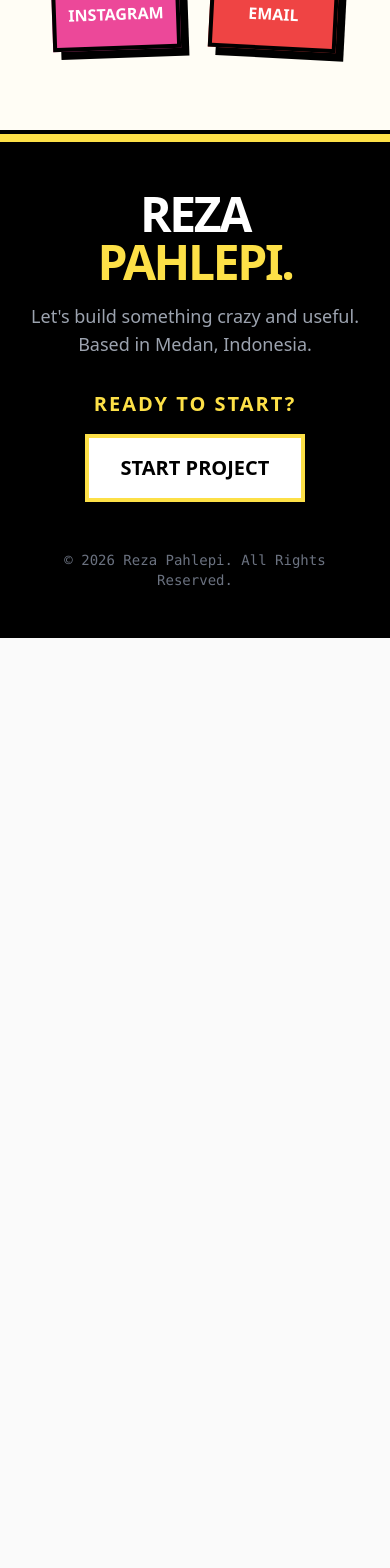
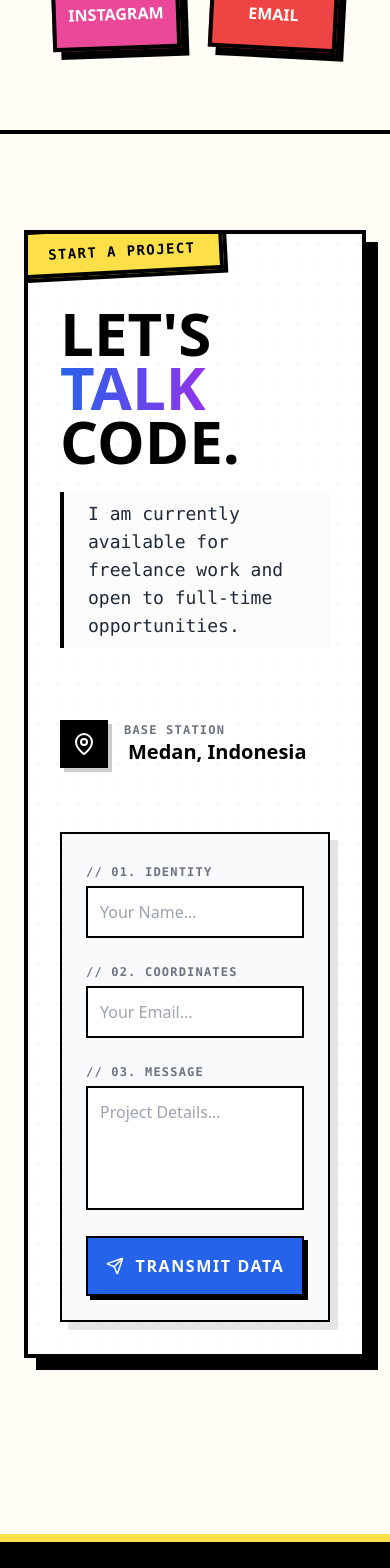
Before and after one commit to rezaaplvv/My-Web-Portofolio, a Next.js app: page / in a window 390 px wide. Shown: the part 7480-9048 px from the top of the page. Before the commit the page ends 8118 px from the top, so only its background shows below. Built offline with nearby package versions, Linux system fonts and the light colour scheme; no server answers.

Commit message:
Add New Section

```diff
--- a/app/page.tsx
+++ b/app/page.tsx
@@ -1,6 +1,7 @@
 "use client";
 
-import React, { useRef, useState, useEffect } from "react";
+import React, { useRef, useEffect } from "react";
+import { useState } from "react";
 import { motion, animate, AnimatePresence, useSpring, useMotionValue, useTransform } from "framer-motion";
 import Image from "next/image";
 import {
@@ -34,7 +35,9 @@ import {
   Mail,
   Instagram,
   Lightbulb,
-  Moon
+  Moon,
+  MapPin,
+  Send,
 } from "lucide-react";
 import Link from "next/link";
 
@@ -473,6 +476,24 @@ export default function Home() {
     }
   };
 
+  const [formData, setFormData] = useState({
+    identity: "",
+    coordinates: "",
+    transmission: ""
+  });
+
+  const handleTransmit = () => {
+    const phoneNumber = "6283133387676"; // Ganti dengan nomor WA asli
+    const message = `*NEW PROJECT TRANSMISSION*%0A` +
+                    `---------------------------------%0A` +
+                    `*// IDENTITY:* ${formData.identity || 'Unknown'}%0A` +
+                    `*// COORDINATES:* ${formData.coordinates || 'No Email'}%0A` +
+                    `*// TRANSMISSION:*%0A${formData.transmission || 'No Details'}%0A` +
+                    `---------------------------------`;
+
+    window.open(`https://wa.me/${phoneNumber}?text=${message}`, "_blank");
+  };
+
   return (
     <div ref={containerRef} className={`min-h-screen ${isDarkMode ? 'bg-[#0a0a0a] text-white selection:bg-white selection:text-black' : 'bg-[#FFFDF5] text-black selection:bg-black selection:text-white'} font-sans relative overflow-x-hidden transition-colors duration-500 pt-20`}>
 
@@ -499,7 +520,7 @@ export default function Home() {
         </div>
         <div className="hidden md:block">
             <Link
-                href="https://wa.me/6283133387676"
+                href="#contact"
                 className={`bg-[#34D399] border-2 ${isDarkMode ? 'border-white text-black shadow-[4px_4px_0px_0px_rgba(255,255,255,1)] hover:shadow-[2px_2px_0px_0px_rgba(255,255,255,1)]' : 'border-black text-black shadow-[4px_4px_0px_0px_rgba(0,0,0,1)] hover:shadow-[2px_2px_0px_0px_rgba(0,0,0,1)]'} px-4 py-2 font-bold text-sm hover:translate-x-[2px] hover:translate-y-[2px] transition-all flex items-center gap-2`}
             >
                 <MessageCircle size={16} />
@@ -861,6 +882,108 @@ export default function Home() {
            </div>
         </section>
 
+        {/* --- CONTACT SECTION (White Paper Style with Adaptive Shadow) --- */}
+        <section id="contact" className="relative py-24 px-6 md:px-12 max-w-7xl mx-auto mb-20">
+          <motion.div
+            initial={{ opacity: 0, y: 50 }}
+            whileInView={{ opacity: 1, y: 0 }}
+            viewport={{ once: true }}
+            transition={{ duration: 0.5 }}
+            className="relative bg-white text-black border-4 border-black shadow-[12px_12px_0px_0px_rgba(0,0,0,1)] dark:shadow-[12px_12px_0px_0px_rgba(255,255,255,1)] p-8 md:p-12 overflow-hidden transition-shadow duration-300"
+          >
+            {/* BADGE: START A PROJECT */}
+            <div className="absolute -top-2 -left-2 md:top-0 md:left-8 bg-[#FDE047] border-4 border-black px-6 py-2 rotate-[-3deg] z-10 shadow-[4px_4px_0px_0px_rgba(0,0,0,1)]">
+              <span className="font-black text-black font-mono tracking-widest text-sm md:text-base uppercase">
+                Start A Project
+              </span>
+            </div>
+
+            {/* DEKORASI GRID */}
+            <div className="absolute inset-0 opacity-5 pointer-events-none"
+                 style={{ backgroundImage: 'radial-gradient(#000 1px, transparent 1px)', backgroundSize: '20px 20px' }}>
+            </div>
+
+            <div className="flex flex-col md:flex-row gap-12 md:gap-20 mt-10 md:mt-8 relative z-0">
+
+              {/* KIRI: INFORMASI */}
+              <div className="flex-1 space-y-8">
+                <div>
+                  <h2 className="text-6xl md:text-8xl font-black uppercase leading-[0.9] text-black mb-6">
+                    LET'S <br/>
+                    <span className="text-transparent bg-clip-text bg-gradient-to-r from-blue-600 to-purple-600">TALK</span> <br/>
+                    CODE.
+                  </h2>
+                  <div className="text-lg font-medium font-mono text-gray-800 border-l-4 border-black pl-6 py-2 bg-gray-50/50">
+                    <p>I am currently available for freelance work and open to full-time opportunities.</p>
+                  </div>
+                </div>
+
+                <div className="space-y-6 pt-4">
+                  <div className="flex items-center gap-4 group">
+                  </div>
+                  <div className="flex items-center gap-4 group">
+                    <div className="w-12 h-12 bg-black text-white flex items-center justify-center border-2 border-transparent group-hover:scale-110 transition-transform shadow-[4px_4px_0px_0px_rgba(0,0,0,0.2)]">
+                      <MapPin size={24} />
+                    </div>
+                    <div>
+                      <p className="font-mono text-xs text-gray-500 uppercase font-bold tracking-widest">Base Station</p>
+                      <p className="font-bold text-xl text-black px-1">
+                        Medan, Indonesia
+                      </p>
+                    </div>
+                  </div>
+                </div>
+              </div>
+
+              {/* KANAN: FORM INPUT */}
+              <div className="flex-1 bg-gray-50 border-2 border-black p-6 md:p-8 relative mt-4 md:mt-0 shadow-[8px_8px_0px_0px_rgba(0,0,0,0.1)]">
+                <form className="space-y-5">
+                  <div className="space-y-1">
+                    <label className="text-xs font-black font-mono uppercase tracking-widest text-gray-500">// 01. IDENTITY</label>
+                    <input
+                      type="text"
+                      placeholder="Your Name..."
+                      value={formData.identity}
+                      onChange={(e) => setFormData({...formData, identity: e.target.value})}
+                      className="w-full bg-white border-2 border-black p-3 font-bold text-black outline-none focus:bg-[#FDE047] focus:shadow-[4px_4px_0px_0px_rgba(0,0,0,1)] transition-all placeholder:font-normal placeholder:text-gray-400"
+                    />
+                  </div>
+                  <div className="space-y-1">
+                    <label className="text-xs font-black font-mono uppercase tracking-widest text-gray-500">// 02. COORDINATES</label>
+                    <input
+                      type="email"
+                      placeholder="Your Email..."
+                      value={formData.coordinates}
+                      onChange={(e) => setFormData({...formData, coordinates: e.target.value})}
+                      className="w-full bg-white border-2 border-black p-3 font-bold text-black outline-none focus:bg-[#FDE047] focus:shadow-[4px_4px_0px_0px_rgba(0,0,0,1)] transition-all placeholder:font-normal placeholder:text-gray-400"
+                    />
+                  </div>
+                  <div className="space-y-1">
+                    <label className="text-xs font-black font-mono uppercase tracking-widest text-gray-500">// 03. MESSAGE</label>
+                    <textarea
+                      rows={4}
+                      placeholder="Project Details..."
+                      value={formData.transmission}
+                      onChange={(e) => setFormData({...formData, transmission: e.target.value})}
+                      className="w-full bg-white border-2 border-black p-3 font-bold text-black outline-none focus:bg-[#FDE047] focus:shadow-[4px_4px_0px_0px_rgba(0,0,0,1)] transition-all placeholder:font-normal placeholder:text-gray-400 resize-none"
+                    ></textarea>
+                  </div>
+                  <button
+                    type="button"
+                    onClick={handleTransmit}
+                    className="w-full bg-[#2563EB] hover:bg-[#1d4ed8] text-white font-black uppercase tracking-widest py-4 border-2 border-black shadow-[4px_4px_0px_0px_rgba(0,0,0,1)] hover:shadow-none hover:translate-x-[2px] hover:translate-y-[2px] transition-all flex items-center justify-center gap-3 mt-4"
+                  >
+                    <Send size={18} />
+                    TRANSMIT DATA
+                  </button>
+                </form>
+              </div>
+            </div>
+          </motion.div>
+        </section>
+
+
+
         {/* ================= FOOTER ================= */}
         <footer className="bg-black text-white py-12 md:py-20 border-t-8 border-[#FDE047]">
             <div className="max-w-7xl mx-auto px-6 md:px-12 flex flex-col md:flex-row justify-between items-center gap-8 text-center md:text-left">
@@ -875,15 +998,6 @@ export default function Home() {
                 </div>
 
                 <div className="flex flex-col items-center md:items-end gap-4">
-                   <div className="text-xl font-bold uppercase tracking-widest text-[#FDE047]">
-                      Ready to start?
-                   </div>
-                   <Link
-                      href="https://wa.me/6283133387676"
-                      className="bg-white text-black border-4 border-[#FDE047] px-8 py-4 font-black text-xl hover:bg-[#FDE047] hover:scale-105 transition-all"
-                   >
-                      START PROJECT
-                   </Link>
                    <div className="mt-8 text-sm text-gray-500 font-mono">
                       © {new Date().getFullYear()} Reza Pahlepi. All Rights Reserved.
                    </div>
```
